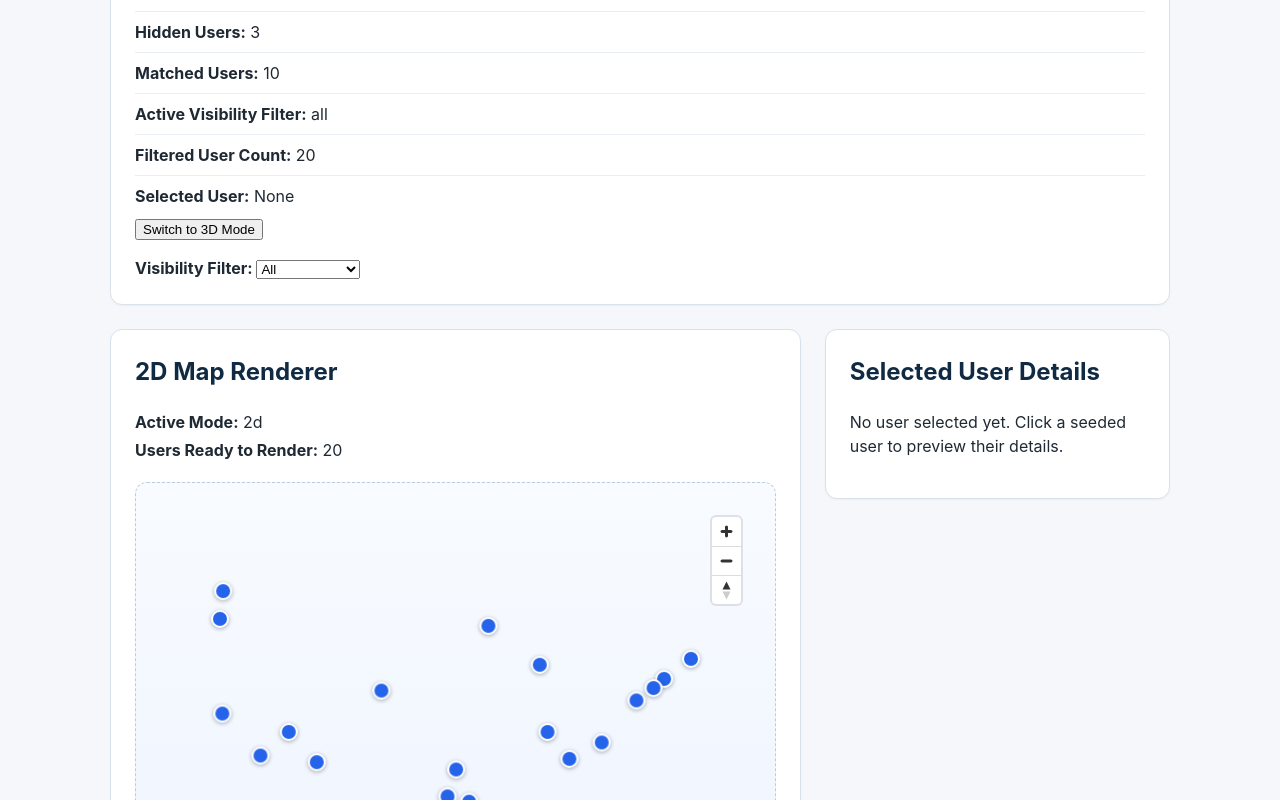
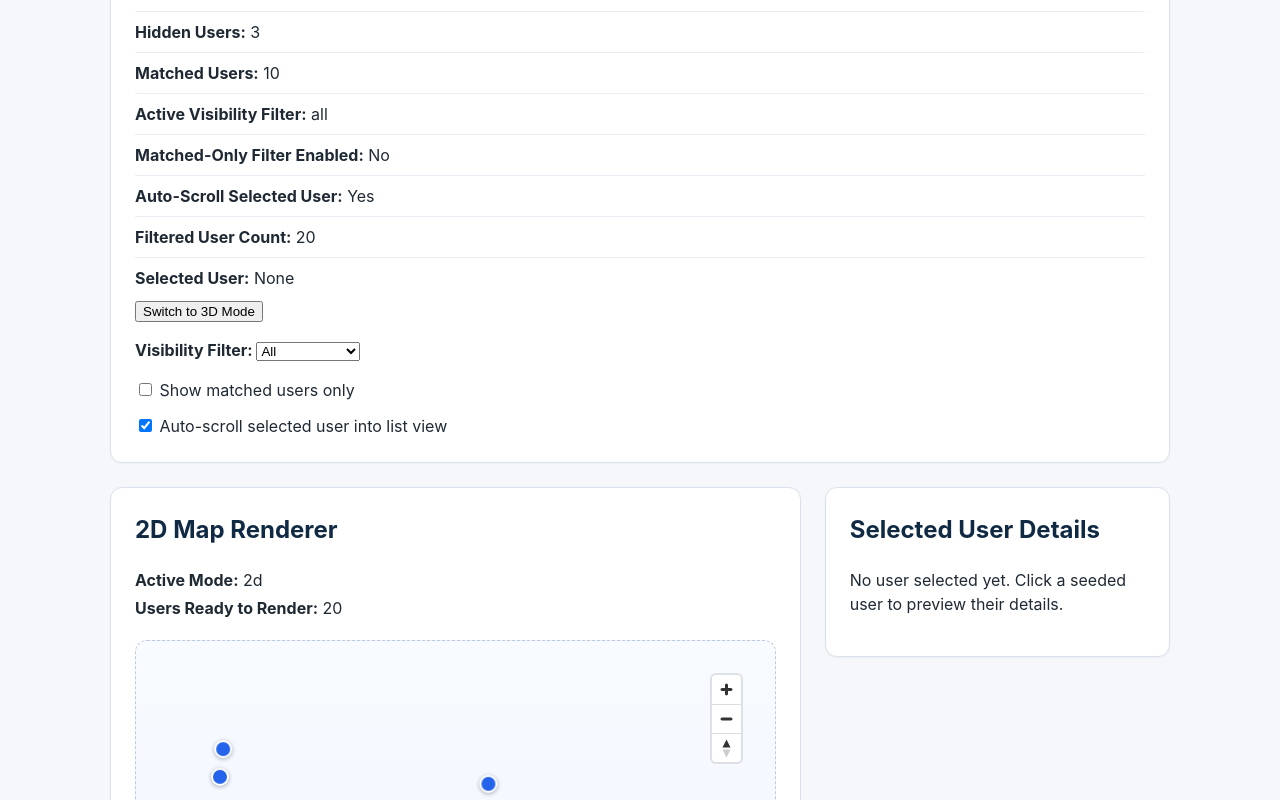
Before and after one commit to tpersaud27/geo-presence-mfe, a React (Vite) app in the folder geo-presence-mfe/: page / in a window 1280 px wide. Shown: the part 640-1440 px from the top of the page. Built offline with nearby package versions, Linux system fonts and the light colour scheme; no server answers.

Commit message:
feat: add auto-scroll functionality, matched-only filtering, and status display to user list and dashboard

```diff
--- a/geo-presence-mfe/src/components/ConfigurationSummary.tsx
+++ b/geo-presence-mfe/src/components/ConfigurationSummary.tsx
@@ -16,8 +16,12 @@ interface ConfigurationSummaryProps {
   visibilityFilter: VisibilityFilter;
   filteredUserCount: number;
   selectedUserName?: string;
+  showMatchedOnly: boolean;
+  autoScrollToSelectedUser: boolean;
   onModeToggle: () => void;
   onVisibilityFilterChange: (event: React.ChangeEvent<HTMLSelectElement>) => void;
+  onShowMatchedOnlyChange: (event: React.ChangeEvent<HTMLInputElement>) => void;
+  onAutoScrollToSelectedUserChange: (event: React.ChangeEvent<HTMLInputElement>) => void;
 }
 
 function ConfigurationSummary({
@@ -35,8 +39,12 @@ function ConfigurationSummary({
   visibilityFilter,
   filteredUserCount,
   selectedUserName,
+  showMatchedOnly,
+  autoScrollToSelectedUser,
   onModeToggle,
   onVisibilityFilterChange,
+  onShowMatchedOnlyChange,
+  onAutoScrollToSelectedUserChange,
 }: ConfigurationSummaryProps) {
   return (
     <section className="app__summary">
@@ -79,6 +87,12 @@ function ConfigurationSummary({
           <strong>Active Visibility Filter:</strong> {visibilityFilter}
         </li>
         <li>
+          <strong>Matched-Only Filter Enabled:</strong> {showMatchedOnly ? 'Yes' : 'No'}
+        </li>
+        <li>
+          <strong>Auto-Scroll Selected User:</strong> {autoScrollToSelectedUser ? 'Yes' : 'No'}
+        </li>
+        <li>
           <strong>Filtered User Count:</strong> {filteredUserCount}
         </li>
         <li>
@@ -107,6 +121,30 @@ function ConfigurationSummary({
           <option value="hidden">Hidden</option>
         </select>
       </div>
+
+      <div style={{ marginTop: '16px' }}>
+        <label htmlFor="matched-only-filter">
+          <input
+            id="matched-only-filter"
+            type="checkbox"
+            checked={showMatchedOnly}
+            onChange={onShowMatchedOnlyChange}
+          />{' '}
+          Show matched users only
+        </label>
+      </div>
+
+      <div style={{ marginTop: '12px' }}>
+        <label htmlFor="auto-scroll-selected-user">
+          <input
+            id="auto-scroll-selected-user"
+            type="checkbox"
+            checked={autoScrollToSelectedUser}
+            onChange={onAutoScrollToSelectedUserChange}
+          />{' '}
+          Auto-scroll selected user into list view
+        </label>
+      </div>
     </section>
   );
 }
--- a/geo-presence-mfe/src/components/PresenceUserList.tsx
+++ b/geo-presence-mfe/src/components/PresenceUserList.tsx
@@ -1,22 +1,48 @@
+import { useEffect, useRef } from 'react';
 import type { PresenceUser } from '../core/models/presenceUser';
 
 interface PresenceUserListProps {
     users: PresenceUser[];
     selectedUser: PresenceUser | null;
     onUserSelect: (user: PresenceUser) => void;
+    autoScrollToSelectedUser: boolean;
 }
 
 function PresenceUserList({
     users,
     selectedUser,
     onUserSelect,
+    autoScrollToSelectedUser,
 }: PresenceUserListProps) {
+    const userItemRefs = useRef<Record<string, HTMLLIElement | null>>({});
+
+    useEffect(() => {
+        if (!autoScrollToSelectedUser || !selectedUser) {
+            return;
+        }
+
+        const selectedElement = userItemRefs.current[selectedUser.id];
+
+        if (selectedElement) {
+            selectedElement.scrollIntoView({
+                behavior: 'smooth',
+                block: 'nearest',
+            });
+        }
+    }, [selectedUser, autoScrollToSelectedUser]);
+
     return (
         <section className="app__users">
             <h2>Seeded Presence Users</h2>
             <ul>
                 {users.map((user) => (
-                    <li key={user.id} className="app__user-card">
+                    <li
+                        key={user.id}
+                        className="app__user-card"
+                        ref={(element) => {
+                            userItemRefs.current[user.id] = element;
+                        }}
+                    >
                         <button
                             type="button"
                             onClick={() => onUserSelect(user)}
@@ -43,6 +69,7 @@ function PresenceUserList({
                                 </p>
                                 <p>Visibility: {user.visibility}</p>
                                 <p>Match: {user.isMatch ? 'Yes' : 'No'}</p>
+                                <p>Status: {user.status}</p>
                                 <p>Last Active: {user.lastActiveAt ?? 'Unknown'}</p>
                             </div>
                         </button>
--- a/geo-presence-mfe/src/features/geo-presence/GeoPresenceDashboard.tsx
+++ b/geo-presence-mfe/src/features/geo-presence/GeoPresenceDashboard.tsx
@@ -25,6 +25,8 @@ function GeoPresenceDashboard() {
     const [currentMode, setCurrentMode] = useState<GeoPresenceMode>(configuredMode);
     const [selectedUser, setSelectedUser] = useState<PresenceUser | null>(null);
     const [visibilityFilter, setVisibilityFilter] = useState<VisibilityFilter>('all');
+    const [showMatchedOnly, setShowMatchedOnly] = useState(false);
+    const [autoScrollToSelectedUser, setAutoScrollToSelectedUser] = useState(true);
 
     const totalUserCount = mockPresenceUsers.length;
     const publicUserCount = countUsersByVisibility(mockPresenceUsers, 'public');
@@ -32,7 +34,11 @@ function GeoPresenceDashboard() {
     const hiddenUserCount = countUsersByVisibility(mockPresenceUsers, 'hidden');
     const matchedUserCount = countMatchedUsers(mockPresenceUsers);
 
-    const filteredUsers = filterUsersByVisibility(mockPresenceUsers, visibilityFilter);
+    const visibilityFilteredUsers = filterUsersByVisibility(mockPresenceUsers, visibilityFilter);
+
+    const filteredUsers = showMatchedOnly
+        ? visibilityFilteredUsers.filter((user) => user.isMatch)
+        : visibilityFilteredUsers;
 
     const initialLatitude = initialView?.lat ?? 39.5;
     const initialLongitude = initialView?.lon ?? -98.35;
@@ -49,6 +55,16 @@ function GeoPresenceDashboard() {
 
     const handleVisibilityFilterChange = (event: React.ChangeEvent<HTMLSelectElement>) => {
         setVisibilityFilter(event.target.value as VisibilityFilter);
+    };
+
+    const handleShowMatchedOnlyChange = (event: React.ChangeEvent<HTMLInputElement>) => {
+        setShowMatchedOnly(event.target.checked);
+    };
+
+    const handleAutoScrollToSelectedUserChange = (
+        event: React.ChangeEvent<HTMLInputElement>
+    ) => {
+        setAutoScrollToSelectedUser(event.target.checked);
     };
 
     return (
@@ -73,8 +89,12 @@ function GeoPresenceDashboard() {
                 visibilityFilter={visibilityFilter}
                 filteredUserCount={filteredUsers.length}
                 selectedUserName={selectedUser?.displayName}
+                showMatchedOnly={showMatchedOnly}
+                autoScrollToSelectedUser={autoScrollToSelectedUser}
                 onModeToggle={handleModeToggle}
                 onVisibilityFilterChange={handleVisibilityFilterChange}
+                onShowMatchedOnlyChange={handleShowMatchedOnlyChange}
+                onAutoScrollToSelectedUserChange={handleAutoScrollToSelectedUserChange}
             />
 
             <section className="app__main-content">
@@ -100,6 +120,7 @@ function GeoPresenceDashboard() {
                 users={filteredUsers}
                 selectedUser={selectedUser}
                 onUserSelect={handleUserSelect}
+                autoScrollToSelectedUser={autoScrollToSelectedUser}
             />
         </main>
     );
```
